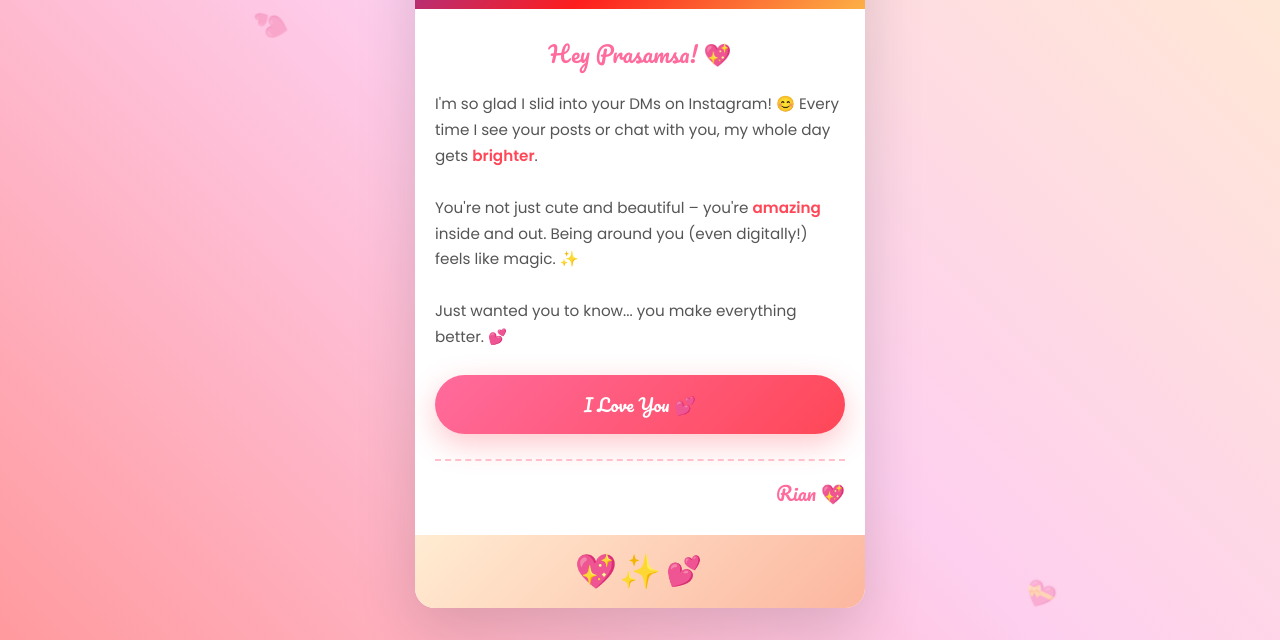
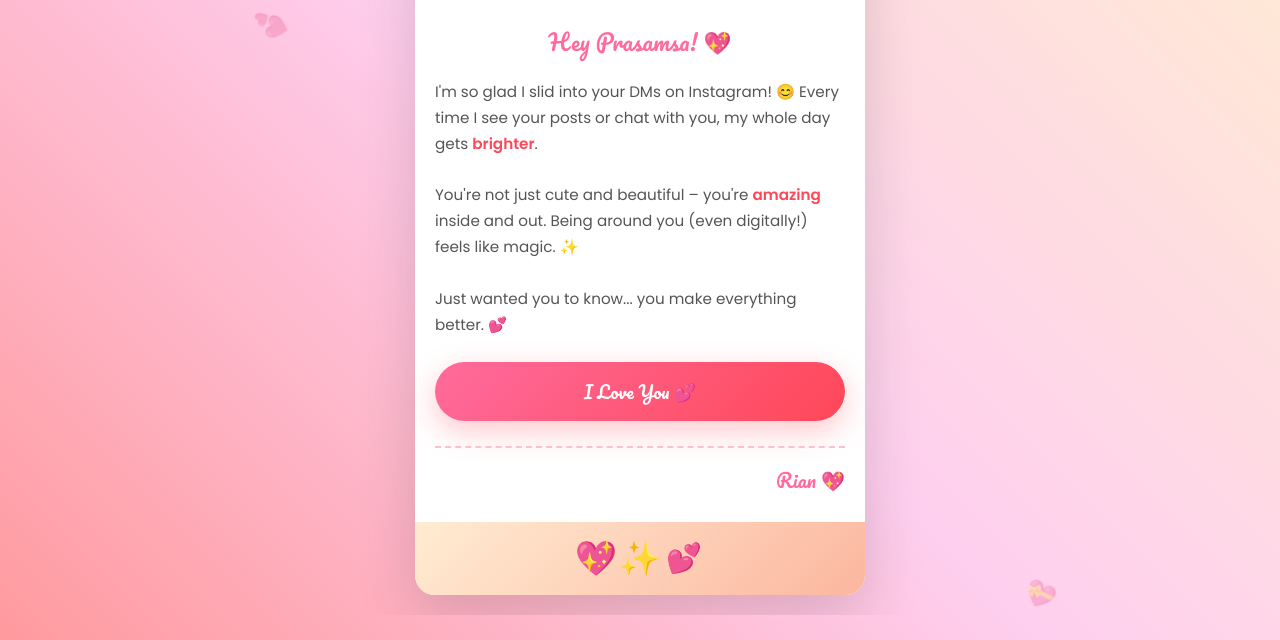
Before and after one commit to allisonbist-source/hello, a plain HTML site: page index.html in a window 1280 px wide. Shown: the part 160-800 px from the top of the page. Drawn offline with Linux system fonts and the light colour scheme.

Commit message:
Update index.html

```diff
--- a/index.html
+++ b/index.html
@@ -15,17 +15,18 @@
 
         html, body {
             width: 100%;
-            height: 100%;
+            min-height: 100%;
             overflow-x: hidden;
         }
 
         body {
             font-family: 'Poppins', sans-serif;
             background: linear-gradient(45deg, #ff9a9e 0%, #fecfef 50%, #ffecd2 100%);
+            background-attachment: fixed;
             display: flex;
             justify-content: center;
             align-items: center;
-            padding: 10px;
+            padding: 20px 10px;
         }
 
         .heart-bg {
```
